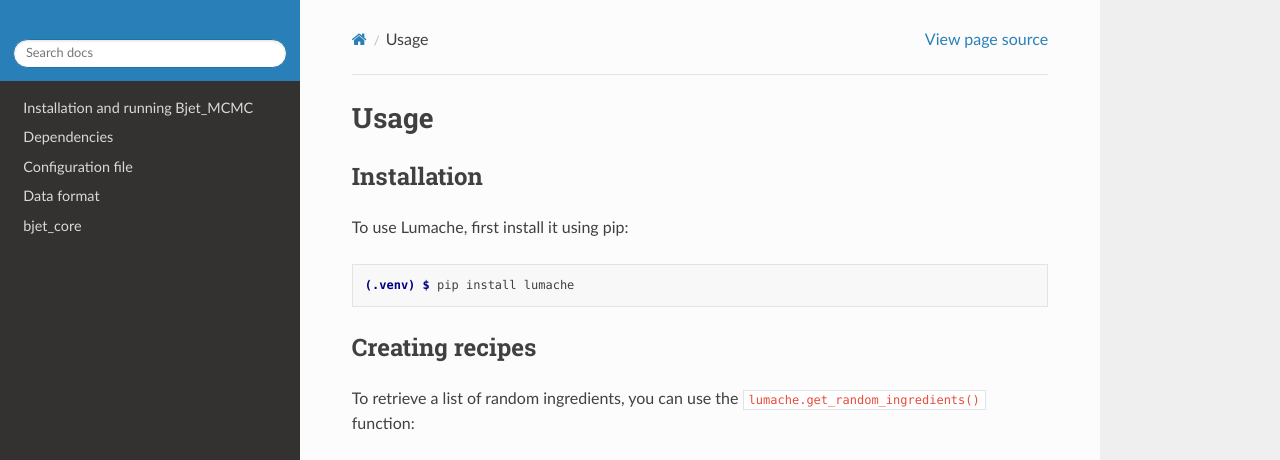
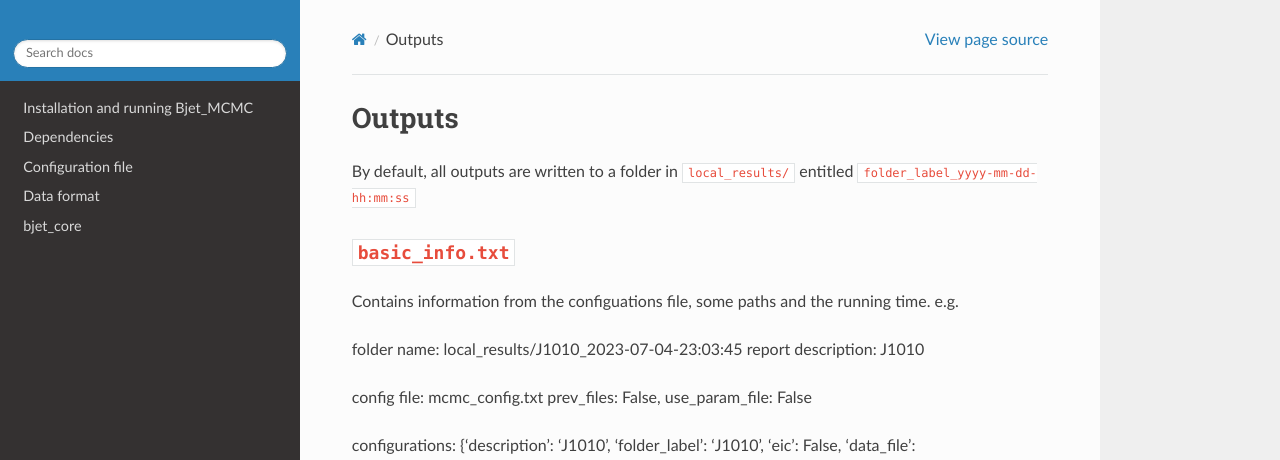
Before and after one commit to Ohervet/Bjet_MCMC, a Sphinx documentation site: the page built from docs/source/usage.rst, in a window 1280 px wide and 1036 px high. Shown: the top 460 px of the window. Built offline with Sphinx 7.4.7 and the Read the Docs theme 2.0.0, drawn with Linux system fonts in a browser that asks for light colours; some of the changed text lies outside the part shown; grey boxes are pictures that could not be loaded.

Commit message:
Update usage.rst

```diff
--- a/docs/source/usage.rst
+++ b/docs/source/usage.rst
@@ -1,33 +1,27 @@
-Usage
-=====
+Outputs
+=======
+.. _outputs:
 
-.. _installation:
+By default, all outputs are written to a folder in ``local_results/`` entitled ``folder_label_yyyy-mm-dd-hh:mm:ss``
 
-Installation
+``basic_info.txt``
+------------------
+Contains information from the configuations file, some paths and the running time.
+e.g. ::
+
+folder name: local_results/J1010_2023-07-04-23:03:45
+report description: J1010
+
+config file: mcmc_config.txt
+prev_files: False, use_param_file: False
+
+configurations:
+{'description': 'J1010', 'folder_label': 'J1010', 'eic': False, 'data_file': 'real_data/J1010_SED_reduced.dat', 'n_steps': 5000, 'n_walkers': 100, 'discard': 200, 'parallel': True, 'cores': 15, 'use_variability': True, 'tau_variability': 24.0, 'redshift': 0.143, 'custom_alpha2_limits': False, 'bb_temp': 'null', 'l_nuc': 'null', 'tau': 'null', 'blob_dist': 'null', 'alpha2_limits': [1.5, 7.5], 'fixed_params': [-inf, -inf, -inf, -inf, -inf, -inf, -inf, -inf, -inf]}
+
+p0: random
+
+time: 5:45:22.151980
+
+``info.txt``
 ------------
-
-To use Lumache, first install it using pip:
-
-.. code-block:: console
-
-   (.venv) $ pip install lumache
-
-Creating recipes
-----------------
-
-To retrieve a list of random ingredients,
-you can use the ``lumache.get_random_ingredients()`` function:
-
-.. autofunction:: lumache.get_random_ingredients
-
-The ``kind`` parameter should be either ``"meat"``, ``"fish"``,
-or ``"veggies"``. Otherwise, :py:func:`lumache.get_random_ingredients`
-will raise an exception.
-
-.. autoexception:: lumache.InvalidKindError
-
-For example:
-
->>> import lumache
->>> lumache.get_random_ingredients()
-['shells', 'gorgonzola', 'parsley']
+Main output containing the best fit parameters with associated errors, and statistical information.
```
